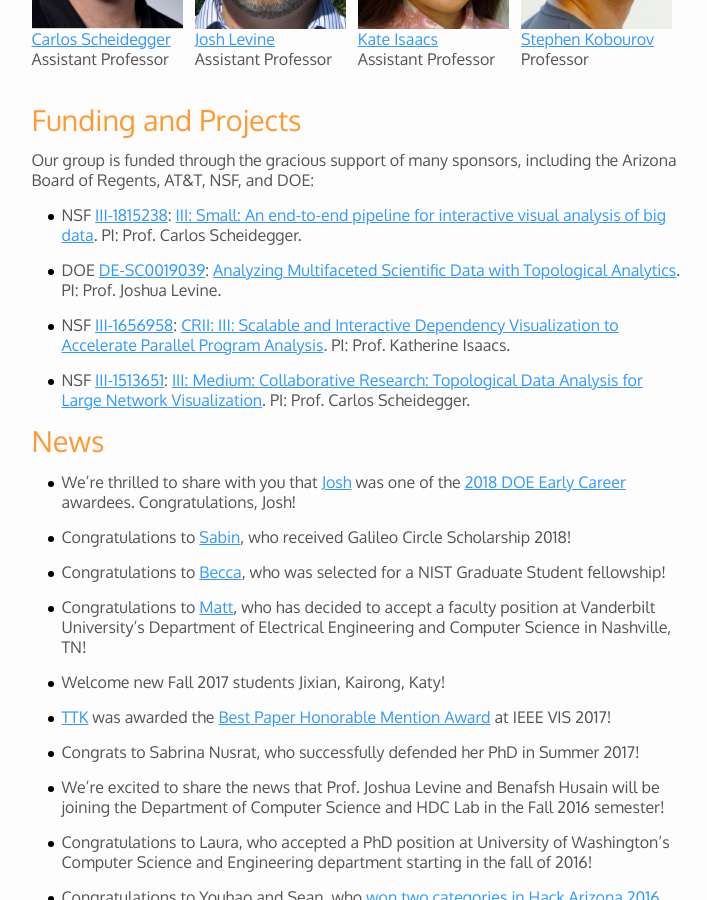
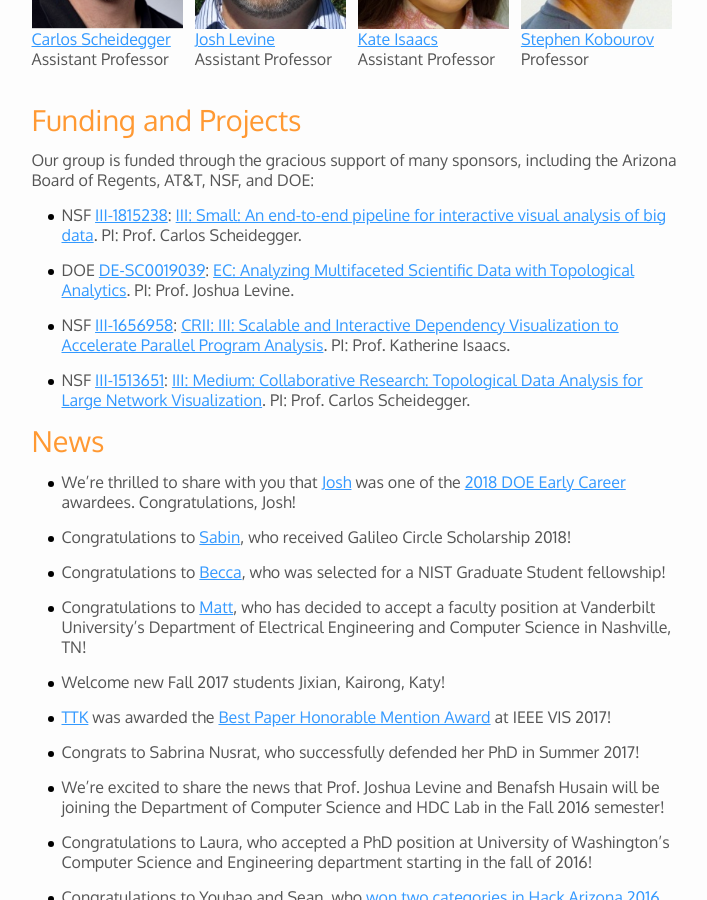
Before and after one commit to hdc-arizona/hdc-arizona.github.io, a Jekyll site: the page built from index.md, in a window 1280 px wide and 900 px high, scrolled down 1307 px. Shown: the whole window, without its empty margins (136-843 px from the left). Built offline with Jekyll 4.4.1, drawn with Linux system fonts in a browser that asks for light colours.

Commit message:
Minor update to grants

```diff
--- a/index.md
+++ b/index.md
@@ -74,7 +74,7 @@
 * NSF [III-1815238](http://www.nsf.gov/awardsearch/showAward?AWD_ID=1815238):
   [III: Small: An end-to-end pipeline for interactive visual analysis of big data](/projects/end-to-end-visual-big-data/). PI: Prof. Carlos Scheidegger.
 
-* DOE [DE-SC0019039](https://pamspublic.science.energy.gov/WebPAMSExternal/Interface/Common/ViewPublicAbstract.aspx?rv=9ffa1ab7-a138-4855-b6cb-a3d9e60f8679&rtc=24&PRoleId=10): [Analyzing Multifaceted Scientific Data with Topological Analytics](https://jalevine.bitbucket.io/). PI: Prof. Joshua Levine.
+* DOE [DE-SC0019039](https://pamspublic.science.energy.gov/WebPAMSExternal/Interface/Common/ViewPublicAbstract.aspx?rv=9ffa1ab7-a138-4855-b6cb-a3d9e60f8679&rtc=24&PRoleId=10): [EC: Analyzing Multifaceted Scientific Data with Topological Analytics](https://jalevine.bitbucket.io/). PI: Prof. Joshua Levine.
 
 * NSF [III-1656958](https://www.nsf.gov/awardsearch/showAward?AWD_ID=1656958): [CRII: III: Scalable and Interactive Dependency Visualization to Accelerate Parallel Program Analysis](http://hdc-arizona.github.io/projects/dependencies). PI: Prof. Katherine Isaacs.
 
```
